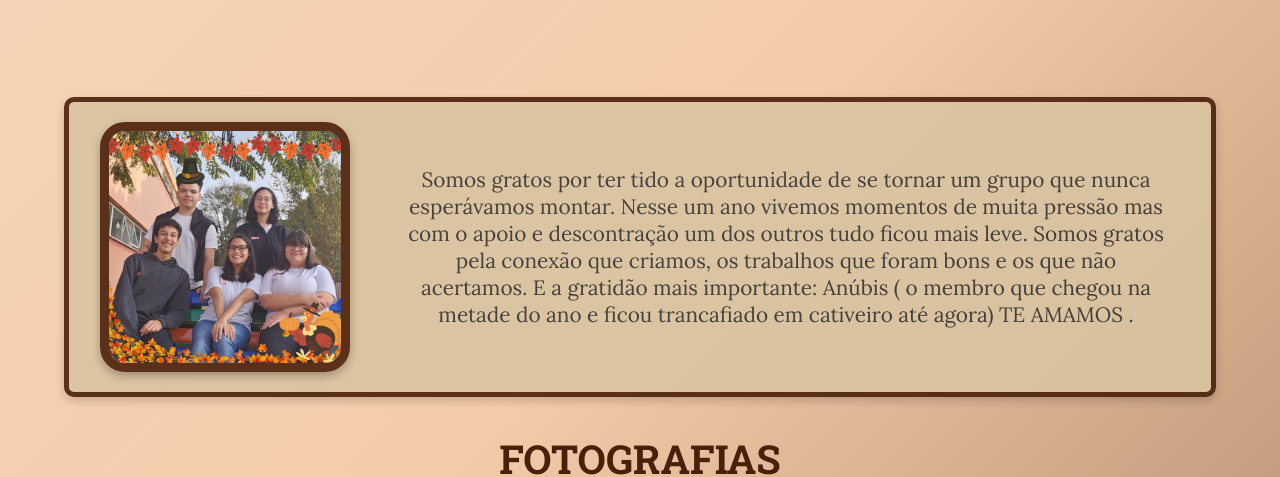
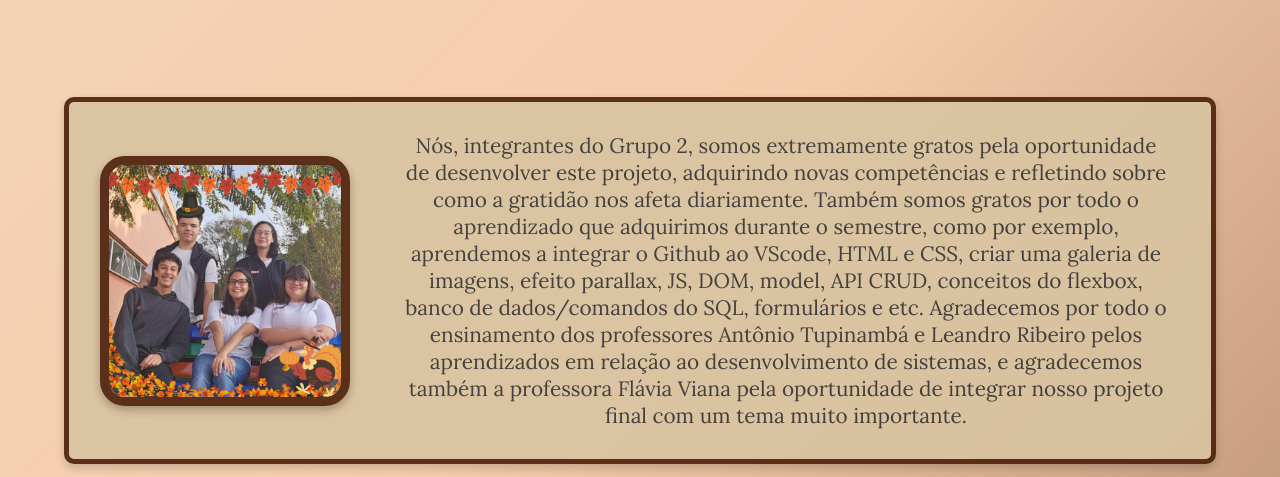
Before and after one commit to JuanMOLopes/projeto-thanksgiving-day, a plain HTML site: page frontend/src/pages/grupo.html in a window 1280 px wide. Shown: the part 349-826 px from the top of the page. Drawn offline with nearby package versions, Linux system fonts and the light colour scheme.

Commit message:
msg gratidao e logo

```diff
--- a/frontend/src/pages/grupo.html
+++ b/frontend/src/pages/grupo.html
@@ -34,10 +34,15 @@
 
     <section class="container2 row">
         <img src="../img/Foto grupo.png" alt="Imagem">
-        <p> Somos gratos por ter tido a oportunidade de se tornar um grupo que nunca esperávamos montar.
-            Nesse um ano vivemos momentos de muita pressão mas com o apoio e descontração um dos outros tudo ficou mais leve.
-            Somos gratos pela conexão que criamos, os trabalhos que foram bons e os que não acertamos.
-            E a gratidão mais importante: Anúbis ( o membro que chegou na metade do ano e ficou trancafiado em cativeiro até agora) TE AMAMOS .</p>
+        <p>Nós, integrantes do Grupo 2, somos extremamente gratos pela oportunidade de desenvolver este projeto,
+            adquirindo novas competências e refletindo sobre como a gratidão nos afeta diariamente. Também somos gratos
+            por todo o aprendizado que adquirimos durante o semestre, como por exemplo, aprendemos a integrar o Github
+            ao VScode, HTML e CSS, criar uma galeria de imagens, efeito parallax, JS, DOM, model, API CRUD, conceitos do
+            flexbox, banco de dados/comandos do SQL, formulários e etc.
+            Agradecemos por todo o ensinamento dos professores Antônio Tupinambá e Leandro Ribeiro pelos aprendizados em
+            relação ao desenvolvimento de sistemas, e agradecemos também a professora Flávia Viana pela oportunidade de
+            integrar nosso projeto final com um tema muito importante.
+        </p>
     </section>
 
     <section class="container1 column">
@@ -53,7 +58,7 @@
     </section>
 
     <footer class="column">
-        <p>In the end, it’s not about what we have, but who we share it with.</p>
+        <img src="../img/Grupo 2 Logo.png" width="150px"></img>
     </footer>
 
 </body>
```
Also changed, not shown: frontend/src/img/Grupo 2 Logo.png (added).
